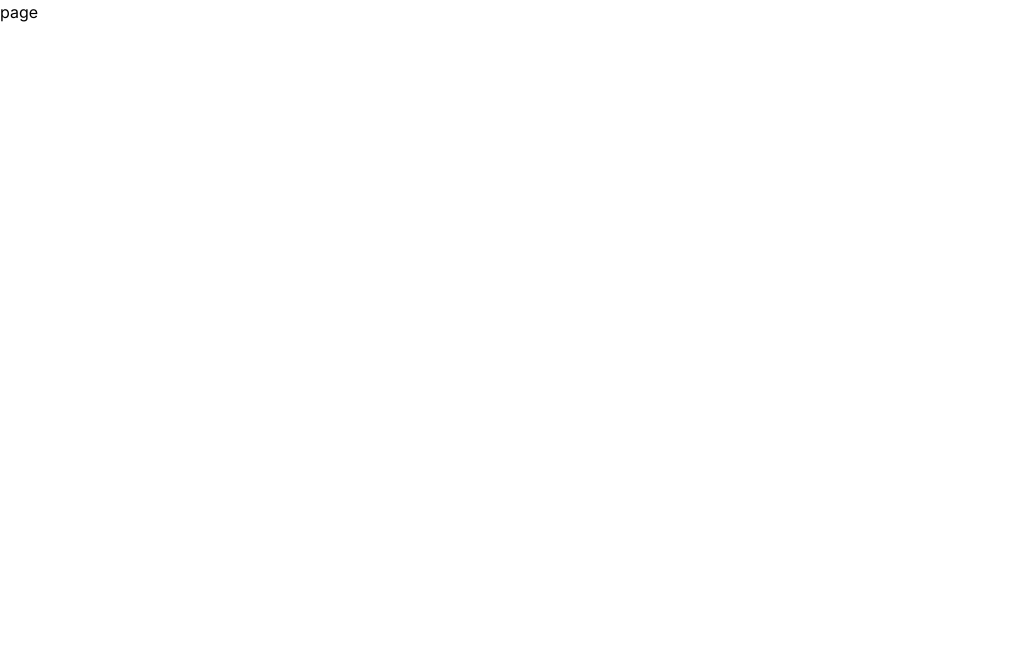
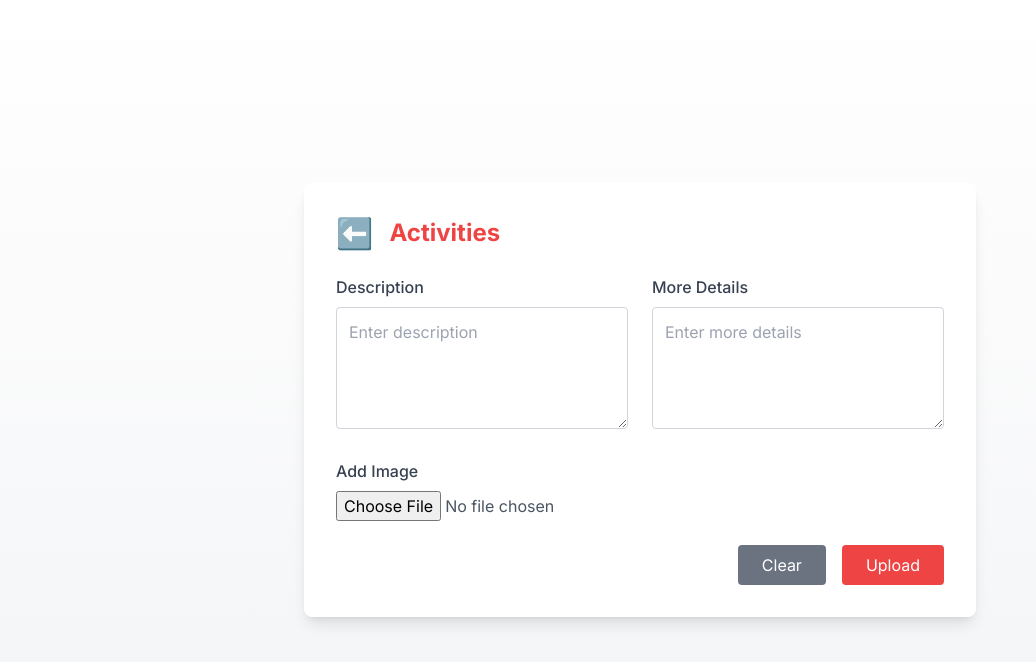
Before and after one commit to Kaveenxz/eudaumonia, a Next.js app: page /add-activity in a window 1280 px wide. Shown: the top 662 px of the page, without its empty margins (0-1036 px from the left). Built offline with nearby package versions, Linux system fonts and the light colour scheme.

Commit message:
create add event form

```diff
--- /dev/null
+++ b/src/app/(admin)/add-activity/page.tsx
@@ -0,0 +1,132 @@
+'use client'
+import { useState } from 'react';
+import { useRouter } from 'next/navigation';
+
+export default function ActivitiesForm() {
+  const [description, setDescription] = useState('');
+  const [details, setDetails] = useState('');
+  const [image, setImage] = useState(null);
+  const [error, setError] = useState('');
+  const [imagePreview, setImagePreview] = useState(null);
+  const router = useRouter();
+
+  const handleImageChange = (e) => {
+    const file = e.target.files[0];
+    if (file) {
+      setImage(file);
+      setImagePreview(URL.createObjectURL(file)); // For preview
+    }
+  };
+
+  const validateForm = () => {
+    if (!description || !details || !image) {
+      setError('All fields are required!');
+      return false;
+    }
+    setError('');
+    return true;
+  };
+
+  const handleSubmit = (e) => {
+    e.preventDefault();
+    if (validateForm()) {
+      // Handle the upload process here
+      console.log({ description, details, image });
+    }
+  };
+
+  const handleClear = () => {
+    setDescription('');
+    setDetails('');
+    setImage(null);
+    setImagePreview(null);
+    setError('');
+  };
+
+  return (
+    <div className="min-h-screen bg-gradient-to-b from-white to-gray-100 p-8 flex items-center justify-center">
+      <div className="bg-white p-8 rounded-lg shadow-lg max-w-2xl w-full">
+        {/* Heading */}
+        <div className="flex items-center mb-6">
+          <button onClick={() => router.back()} className="text-3xl mr-4 hover:text-red-500 transition duration-300">⬅️</button>
+          <h1 className="text-2xl font-bold text-red-500">Activities</h1>
+        </div>
+
+        {/* Form */}
+        <form onSubmit={handleSubmit} className="grid grid-cols-2 gap-6">
+          {/* Description */}
+          <div className="col-span-2 sm:col-span-1">
+            <label htmlFor="description" className="block text-gray-700 font-medium">Description</label>
+            <textarea
+              id="description"
+              value={description}
+              onChange={(e) => setDescription(e.target.value)}
+              className="w-full mt-2 p-3 border border-gray-300 rounded focus:outline-none focus:border-red-500"
+              placeholder="Enter description"
+              rows={4}
+            />
+          </div>
+
+          {/* More Details */}
+          <div className="col-span-2 sm:col-span-1">
+            <label htmlFor="details" className="block text-gray-700 font-medium">More Details</label>
+            <textarea
+              id="details"
+              value={details}
+              onChange={(e) => setDetails(e.target.value)}
+              className="w-full mt-2 p-3 border border-gray-300 rounded focus:outline-none focus:border-red-500"
+              placeholder="Enter more details"
+              rows={4}
+            />
+          </div>
+
+          {/* Image Upload */}
+          <div className="col-span-2 sm:col-span-1">
+            <label htmlFor="image" className="block text-gray-700 font-medium">Add Image</label>
+            <input
+              type="file"
+              id="image"
+              accept="image/*"
+              onChange={handleImageChange}
+              className="mt-2 w-full text-gray-600"
+            />
+            {imagePreview && (
+              <div className="mt-2">
+                <img
+                  src={imagePreview}
+                  alt="Selected Preview"
+                  className="w-full h-32 object-cover rounded"
+                />
+                <p className="text-green-600 mt-2">{image.name} selected</p>
+              </div>
+            )}
+          </div>
+
+          {/* Error Message */}
+          {error && (
+            <div className="col-span-2 text-red-500 text-sm">
+              {error}
+            </div>
+          )}
+
+          {/* Buttons */}
+          <div className="col-span-2 flex justify-end gap-4">
+            <button
+              type="button"
+              onClick={handleClear}
+              className="px-6 py-2 bg-gray-500 text-white rounded hover:bg-gray-600 transition duration-300"
+            >
+              Clear
+            </button>
+            <button
+              type="submit"
+              className="px-6 py-2 bg-red-500 text-white rounded hover:bg-red-600 transition duration-300"
+            >
+              Upload
+            </button>
+          </div>
+        </form>
+      </div>
+    </div>
+  );
+}
--- /dev/null
+++ b/src/app/(admin)/add-event/page.tsx
@@ -0,0 +1,76 @@
+'use client';
+import { useState } from 'react';
+import { useRouter } from 'next/navigation';
+
+export default function EventForm() {
+  const [description, setDescription] = useState('');
+  const router = useRouter();
+
+  const handleDownloadExcel = () => {
+    // Implement Excel download logic here
+    console.log('Download Excel clicked');
+  };
+
+  const handleSubmit = (e: React.FormEvent) => {
+    e.preventDefault();
+    console.log({ description });
+    // Implement upload logic here
+  };
+
+  const handleClear = () => {
+    setDescription('');
+  };
+
+  return (
+    <div className="max-w-3xl mx-auto p-8">
+      <div className="flex items-center mb-6">
+        <button onClick={() => router.back()} className="text-3xl mr-4">
+          ⬅️
+        </button>
+        <h1 className="text-3xl font-bold text-red-500 text-center flex-grow">Event</h1>
+      </div>
+
+      <form onSubmit={handleSubmit} className="space-y-6">
+        {/* Description */}
+        <div className="border border-gray-300 p-4 rounded">
+          <textarea
+            id="description"
+            value={description}
+            onChange={(e) => setDescription(e.target.value)}
+            className="w-full p-2 border border-gray-300 rounded"
+            placeholder="Description"
+            rows={5}
+          />
+        </div>
+
+        <div className="flex justify-between items-center">
+          {/* Download Excel Button */}
+          <button
+            type="button"
+            onClick={handleDownloadExcel}
+            className="bg-red-500 text-white py-2 px-4 rounded hover:bg-red-600"
+          >
+            Download Excel
+          </button>
+
+          {/* Clear and Upload Buttons */}
+          <div className="space-x-4">
+            <button
+              type="button"
+              onClick={handleClear}
+              className="bg-gray-500 text-white py-2 px-4 rounded hover:bg-gray-600"
+            >
+              Clear
+            </button>
+            <button
+              type="submit"
+              className="bg-red-500 text-white py-2 px-4 rounded hover:bg-red-600"
+            >
+              Upload
+            </button>
+          </div>
+        </div>
+      </form>
+    </div>
+  );
+}
--- a/src/app/(admin)/add-product/page.tsx
+++ b/src/app/(admin)/add-product/page.tsx
@@ -2,16 +2,17 @@
 import { useState } from 'react';
 
 export default function AddProductForm() {
-  const [formData, setFormData]:any = useState({
+  const [formData, setFormData] = useState({
     mainTitle: '',
     topic: '',
     maxAge: '',
     issueAge: '',
     description: '',
-    image: '',
+    image: null,
   });
 
-  const [errors, setErrors]:any = useState({});
+  const [errors, setErrors] = useState({});
+  const [imagePreview, setImagePreview] = useState(null);
 
   const validateForm = () => {
     let newErrors = {};
@@ -42,12 +43,20 @@ export default function AddProductForm() {
     return isValid;
   };
 
-  const handleInputChange = (e:any) => {
+  const handleInputChange = (e) => {
     const { name, value } = e.target;
     setFormData({ ...formData, [name]: value });
   };
 
-  const handleSubmit = (e:any) => {
+  const handleImageChange = (e) => {
+    const file = e.target.files[0];
+    if (file) {
+      setFormData({ ...formData, image: file });
+      setImagePreview(URL.createObjectURL(file)); // For preview
+    }
+  };
+
+  const handleSubmit = (e) => {
     e.preventDefault();
     if (validateForm()) {
       console.log(formData);
@@ -62,18 +71,19 @@ export default function AddProductForm() {
       maxAge: '',
       issueAge: '',
       description: '',
-      image: '',
+      image: null,
     });
+    setImagePreview(null);
     setErrors({});
   };
 
   return (
-    <div className="min-h-screen p-6 bg-gray-100 flex items-center justify-center">
+    <div className="min-h-screen p-6 bg-gradient-to-b from-white to-gray-100 flex items-center justify-center">
       <div className="container max-w-screen-lg mx-auto">
         <div className="bg-white rounded-lg shadow-lg p-8">
-          <h2 className="text-2xl font-semibold text-center mb-4 text-red-500">Add Products</h2>
+          <h2 className="text-2xl font-semibold text-center mb-6 text-red-500">Add Product</h2>
           <form onSubmit={handleSubmit}>
-            <div className="grid grid-cols-2 gap-4 mb-6">
+            <div className="grid grid-cols-1 md:grid-cols-2 gap-6 mb-6">
               {/* Left Side Inputs */}
               <div className="space-y-4">
                 {/* Main Title */}
@@ -84,8 +94,8 @@ export default function AddProductForm() {
                     name="mainTitle"
                     value={formData.mainTitle}
                     onChange={handleInputChange}
-                    className="w-full p-2 border border-gray-300 rounded mt-1"
-                    placeholder="Main Title"
+                    className="w-full p-3 border border-gray-300 rounded focus:outline-none focus:border-red-500"
+                    placeholder="Enter Main Title"
                   />
                   {errors.mainTitle && <p className="text-red-500 text-sm">{errors.mainTitle}</p>}
                 </div>
@@ -98,8 +108,8 @@ export default function AddProductForm() {
                     name="topic"
                     value={formData.topic}
                     onChange={handleInputChange}
-                    className="w-full p-2 border border-gray-300 rounded mt-1"
-                    placeholder="Topic"
+                    className="w-full p-3 border border-gray-300 rounded focus:outline-none focus:border-red-500"
+                    placeholder="Enter Topic"
                   />
                   {errors.topic && <p className="text-red-500 text-sm">{errors.topic}</p>}
                 </div>
@@ -112,8 +122,8 @@ export default function AddProductForm() {
                     name="maxAge"
                     value={formData.maxAge}
                     onChange={handleInputChange}
-                    className="w-full p-2 border border-gray-300 rounded mt-1"
-                    placeholder="Maximum Age"
+                    className="w-full p-3 border border-gray-300 rounded focus:outline-none focus:border-red-500"
+                    placeholder="Enter Maximum Age"
                   />
                   {errors.maxAge && <p className="text-red-500 text-sm">{errors.maxAge}</p>}
                 </div>
@@ -126,8 +136,8 @@ export default function AddProductForm() {
                     name="issueAge"
                     value={formData.issueAge}
                     onChange={handleInputChange}
-                    className="w-full p-2 border border-gray-300 rounded mt-1"
-                    placeholder="Issue Age"
+                    className="w-full p-3 border border-gray-300 rounded focus:outline-none focus:border-red-500"
+                    placeholder="Enter Issue Age"
                   />
                   {errors.issueAge && <p className="text-red-500 text-sm">{errors.issueAge}</p>}
                 </div>
@@ -137,9 +147,19 @@ export default function AddProductForm() {
               <div className="space-y-4">
                 <div>
                   <label className="block font-medium text-gray-700">Add Image</label>
-                  <div className="border-2 border-dashed border-gray-300 rounded h-40 flex items-center justify-center">
-                    <p className="text-gray-500">Add image</p>
-                  </div>
+                  <input
+                    type="file"
+                    accept="image/*"
+                    onChange={handleImageChange}
+                    className="w-full p-3 border border-gray-300 rounded focus:outline-none"
+                  />
+                  {imagePreview && (
+                    <img
+                      src={imagePreview}
+                      alt="Selected"
+                      className="w-full h-40 mt-2 object-cover rounded"
+                    />
+                  )}
                 </div>
               </div>
             </div>
@@ -151,9 +171,9 @@ export default function AddProductForm() {
                 name="description"
                 value={formData.description}
                 onChange={handleInputChange}
-                className="w-full p-2 border border-gray-300 rounded mt-1"
+                className="w-full p-3 border border-gray-300 rounded focus:outline-none focus:border-red-500"
                 rows={4}
-                placeholder="Description"
+                placeholder="Enter Description"
               ></textarea>
               {errors.description && (
                 <p className="text-red-500 text-sm">{errors.description}</p>
@@ -164,14 +184,14 @@ export default function AddProductForm() {
             <div className="flex justify-end space-x-4">
               <button
                 type="button"
-                className="px-6 py-2 bg-gray-500 text-white rounded hover:bg-gray-600"
+                className="px-6 py-2 bg-gray-500 text-white rounded hover:bg-gray-600 transition duration-300"
                 onClick={handleClear}
               >
                 Clear
               </button>
               <button
                 type="submit"
-                className="px-6 py-2 bg-red-500 text-white rounded hover:bg-red-600"
+                className="px-6 py-2 bg-red-500 text-white rounded hover:bg-red-600 transition duration-300"
               >
                 Upload
               </button>
```
